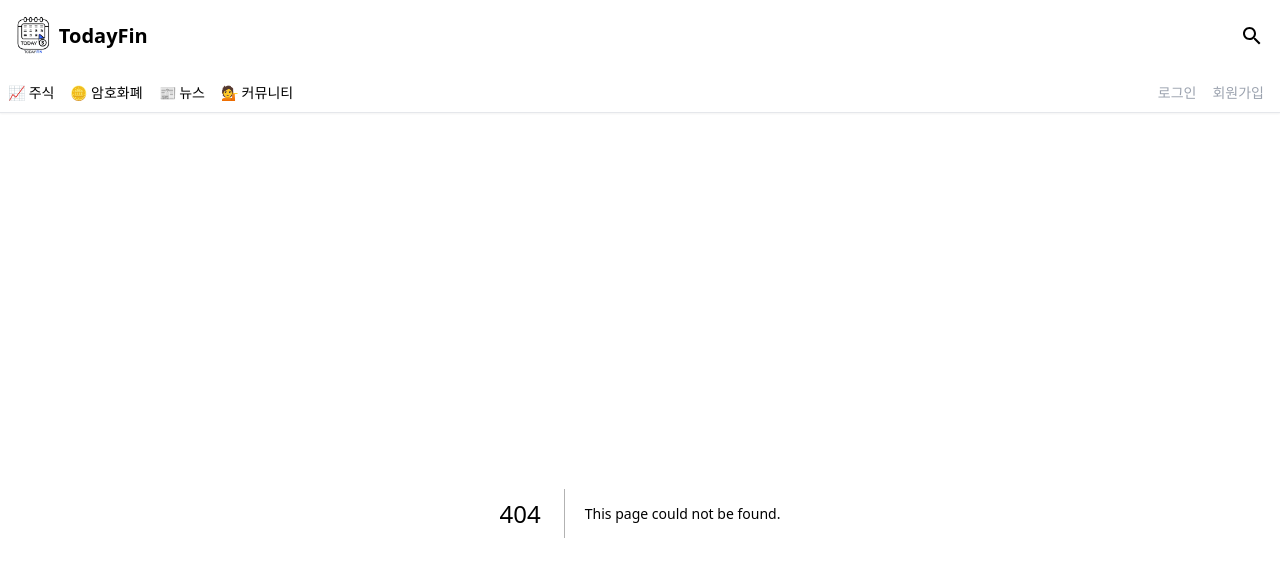
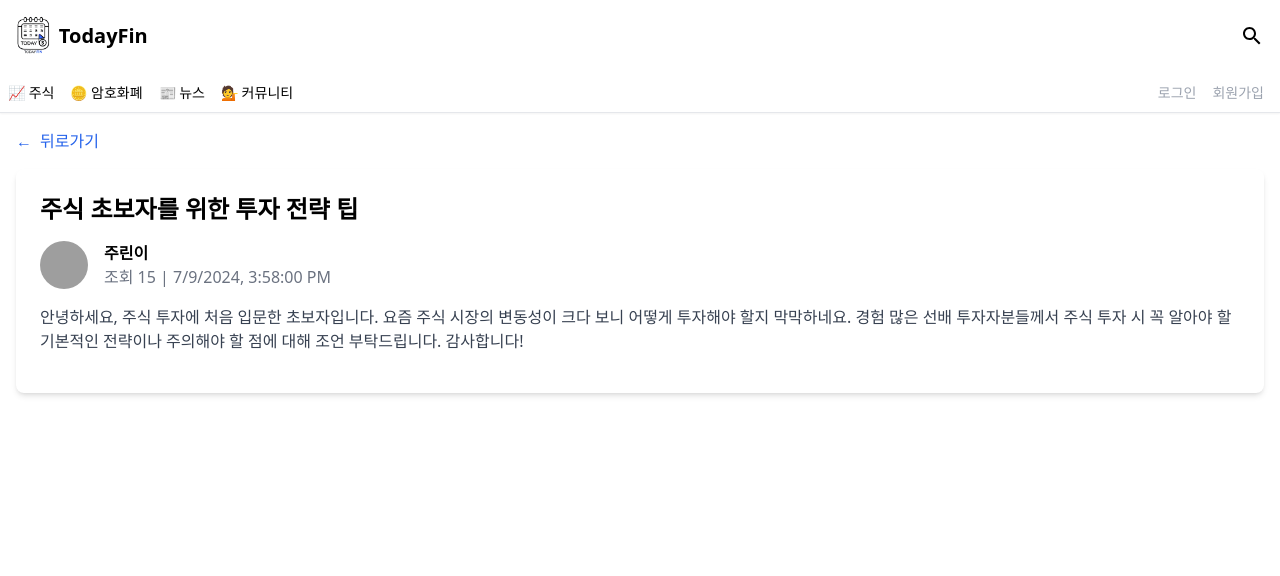
Before and after one commit to TodayFin/todayfin-fe, a Next.js app: page /community/1 in a window 1280 px wide. Before the commit this address had no page. Shown: the top 576 px of the page. Built offline with nearby package versions, Linux system fonts and the light colour scheme; grey boxes are pictures that could not be loaded.

Commit message:
feat: 게시판 글 읽기 컴포넌트

```diff
--- /dev/null
+++ b/src/app/community/[postId]/page.js
@@ -0,0 +1,39 @@
+"use client";
+import { useState, useEffect } from "react";
+import ReadContent from "@/components/community/ReadContent";
+
+const PostPage = ({ params }) => {
+  const { postId } = params;
+  const [post, setPost] = useState(null);
+
+  useEffect(() => {
+    const fetchPost = async () => {
+      const mockPost = {
+        title: "주식 초보자를 위한 투자 전략 팁",
+        author: "주린이",
+        views: 15,
+        date: "2024-07-09T15:58:00Z",
+        content:
+          "안녕하세요, 주식 투자에 처음 입문한 초보자입니다.\n요즘 주식 시장의 변동성이 크다 보니 어떻게 투자해야 할지 막막하네요.\n경험 많은 선배 투자자분들께서 주식 투자 시 꼭 알아야 할 기본적인 전략이나 주의해야 할 점에 대해 조언 부탁드립니다. 감사합니다!",
+      };
+
+      setPost(mockPost);
+    };
+
+    fetchPost();
+  }, [postId]);
+
+  if (!post) return <div>Loading...</div>;
+
+  return (
+    <ReadContent
+      title={post.title}
+      author={post.author}
+      views={post.views}
+      date={post.date}
+      content={post.content}
+    />
+  );
+};
+
+export default PostPage;
--- /dev/null
+++ b/src/components/community/ReadContent.js
@@ -0,0 +1,35 @@
+"use client";
+import { useRouter } from "next/navigation";
+
+const ReadContent = ({ title, author, views, date, content }) => {
+  const router = useRouter();
+
+  return (
+    <div className="container mx-auto p-4">
+      <div className="flex items-center mb-4">
+        <button onClick={() => router.back()} className="text-blue-600">
+          <span className="mr-2">←</span>뒤로가기
+        </button>
+      </div>
+      <div className="bg-white p-6 rounded-lg shadow-md">
+        <h1 className="text-2xl font-bold mb-4">{title}</h1>
+        <div className="flex items-center mb-4">
+          <img
+            src="https://avatars.githubusercontent.com/u/86763857?v=4"
+            alt={author}
+            className="w-12 h-12 rounded-full mr-4"
+          />
+          <div>
+            <p className="font-bold">{author}</p>
+            <p className="text-gray-500">
+              조회 {views} | {new Date(date).toLocaleString()}
+            </p>
+          </div>
+        </div>
+        <div className="text-gray-700 mb-4">{content}</div>
+      </div>
+    </div>
+  );
+};
+
+export default ReadContent;
```
